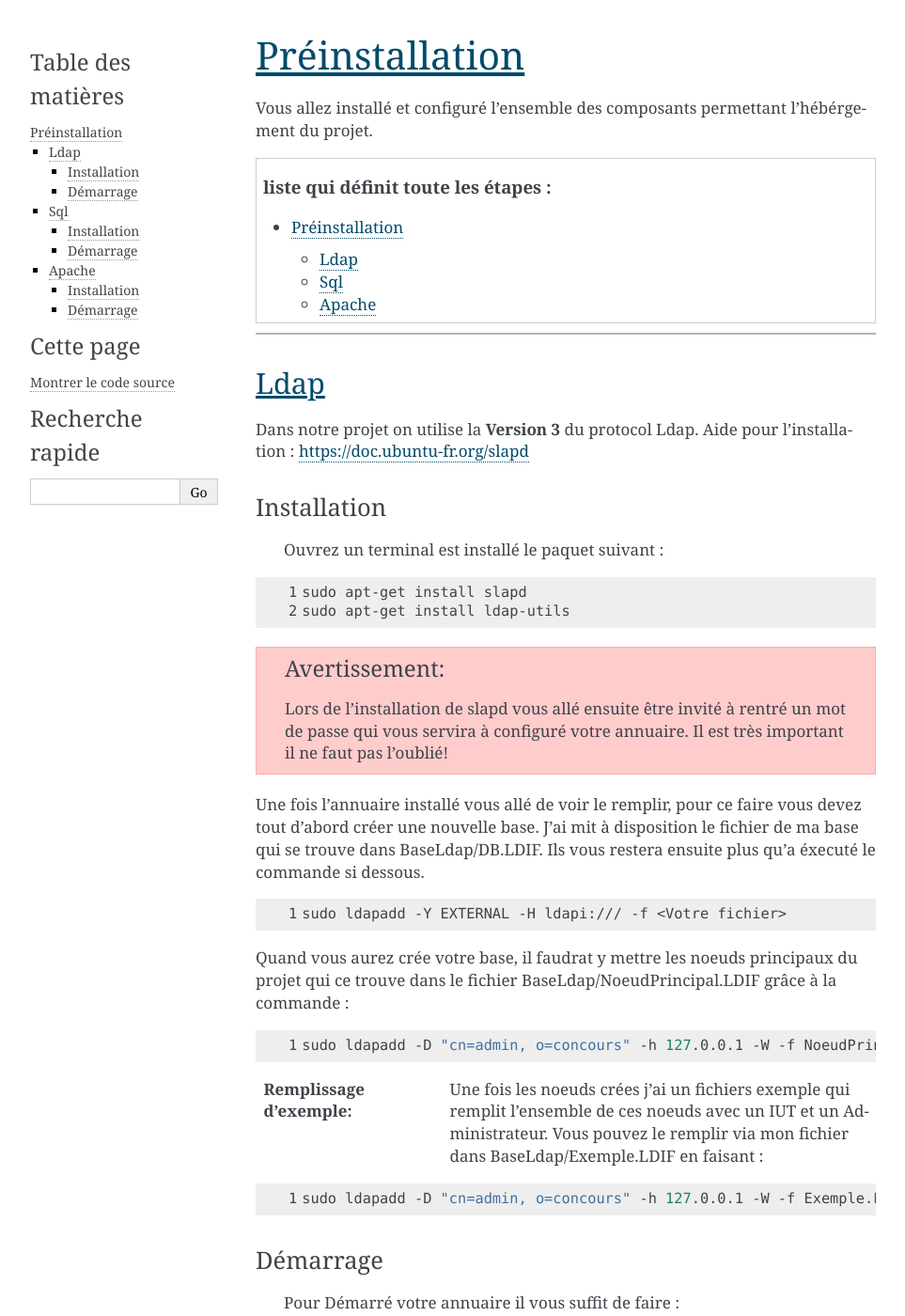
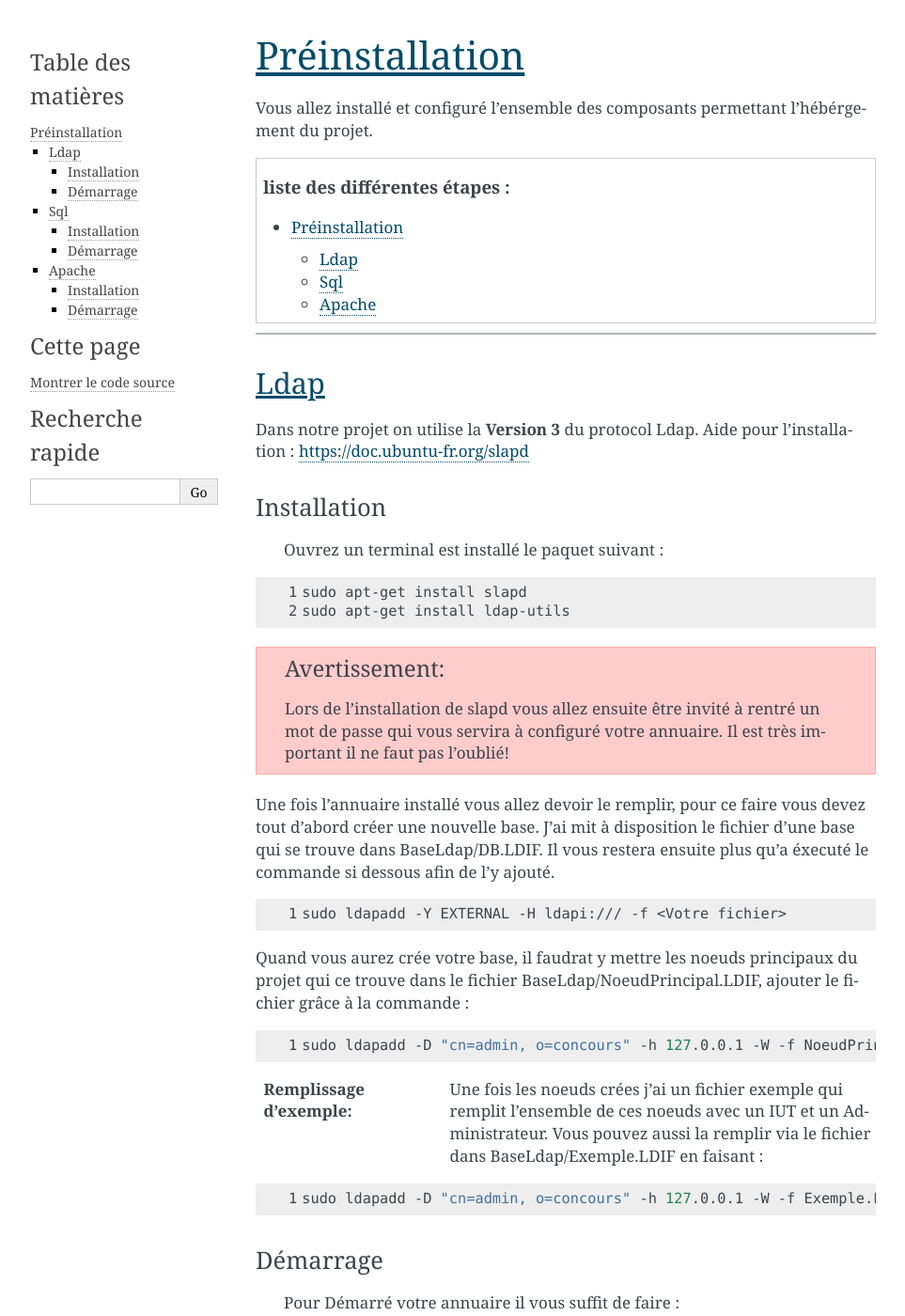
Before and after one commit to soldatroket/ProjetHacking, a Sphinx documentation site: the page built from Documentation/Installation.rst, in a window 1280 px wide and 1400 px high. Shown: the whole window at 94% size, without its empty margins (148-1111 px from the left). Built offline with Sphinx 7.4.7, drawn with Linux system fonts in a browser that asks for light colours; some of the changed text lies outside the part shown.

Commit message:
Update Installation.rst

```diff
--- a/Documentation/Installation.rst
+++ b/Documentation/Installation.rst
@@ -4,7 +4,7 @@ Préinstallation
 
 Vous allez installé et configuré l'ensemble des composants permettant l'hébérgement du projet.
 
-.. contents:: liste qui définit toute les étapes :
+.. contents:: liste des différentes étapes :
    :depth: 2
 
 ---------------
@@ -30,17 +30,17 @@ Installation
 
 
 .. warning::
-            Lors de l'installation de slapd vous allé ensuite être invité à rentré un mot de passe qui vous servira à configuré votre annuaire. Il est très important il ne faut pas l'oublié!
+            Lors de l'installation de slapd vous allez ensuite être invité à rentré un mot de passe qui vous servira à configuré votre annuaire. Il est très important il ne faut pas l'oublié!
 
-Une fois l'annuaire installé vous allé de voir le remplir, pour ce faire vous devez tout d'abord créer une nouvelle base.
-J'ai mit à disposition le fichier de ma base qui se trouve dans BaseLdap/DB.LDIF. Ils vous restera ensuite plus qu'a éxecuté le commande si dessous.
+Une fois l'annuaire installé vous allez devoir le remplir, pour ce faire vous devez tout d'abord créer une nouvelle base.
+J'ai mit à disposition le fichier d'une base qui se trouve dans BaseLdap/DB.LDIF. Il vous restera ensuite plus qu'a éxecuté le commande si dessous afin de l'y ajouté.
 
 .. code-block:: shell
     :linenos:
 
     sudo ldapadd -Y EXTERNAL -H ldapi:/// -f <Votre fichier>
 
-Quand vous aurez crée votre base, il faudrat y mettre les noeuds principaux du projet qui ce trouve dans le fichier BaseLdap/NoeudPrincipal.LDIF grâce à la commande :
+Quand vous aurez crée votre base, il faudrat y mettre les noeuds principaux du projet qui ce trouve dans le fichier BaseLdap/NoeudPrincipal.LDIF, ajouter le fichier grâce à la commande :
 
 .. code-block:: shell
     :linenos:
@@ -49,7 +49,7 @@ Quand vous aurez crée votre base, il faudrat y mettre les noeuds principaux du
 
 
 :Remplissage d'exemple:
-  Une fois les noeuds crées j'ai un fichiers exemple qui remplit l'ensemble de ces noeuds avec un IUT et un Administrateur. Vous pouvez le remplir via mon fichier dans BaseLdap/Exemple.LDIF en faisant :
+  Une fois les noeuds crées j'ai un fichier exemple qui remplit l'ensemble de ces noeuds avec un IUT et un Administrateur. Vous pouvez aussi la remplir via le fichier dans BaseLdap/Exemple.LDIF en faisant :
 
 .. code-block:: shell
     :linenos:
```
Also changed, not shown: other parts of Documentation/Installation.rst (+2 -2 lines).
